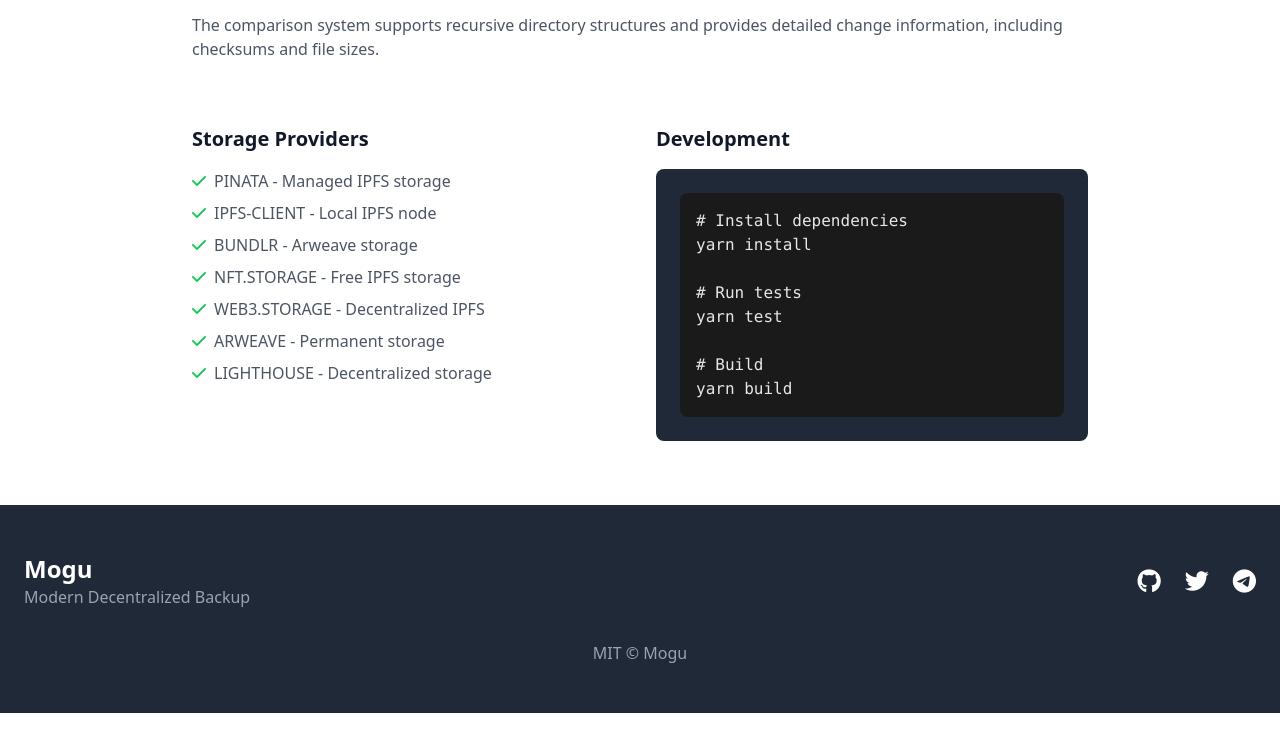
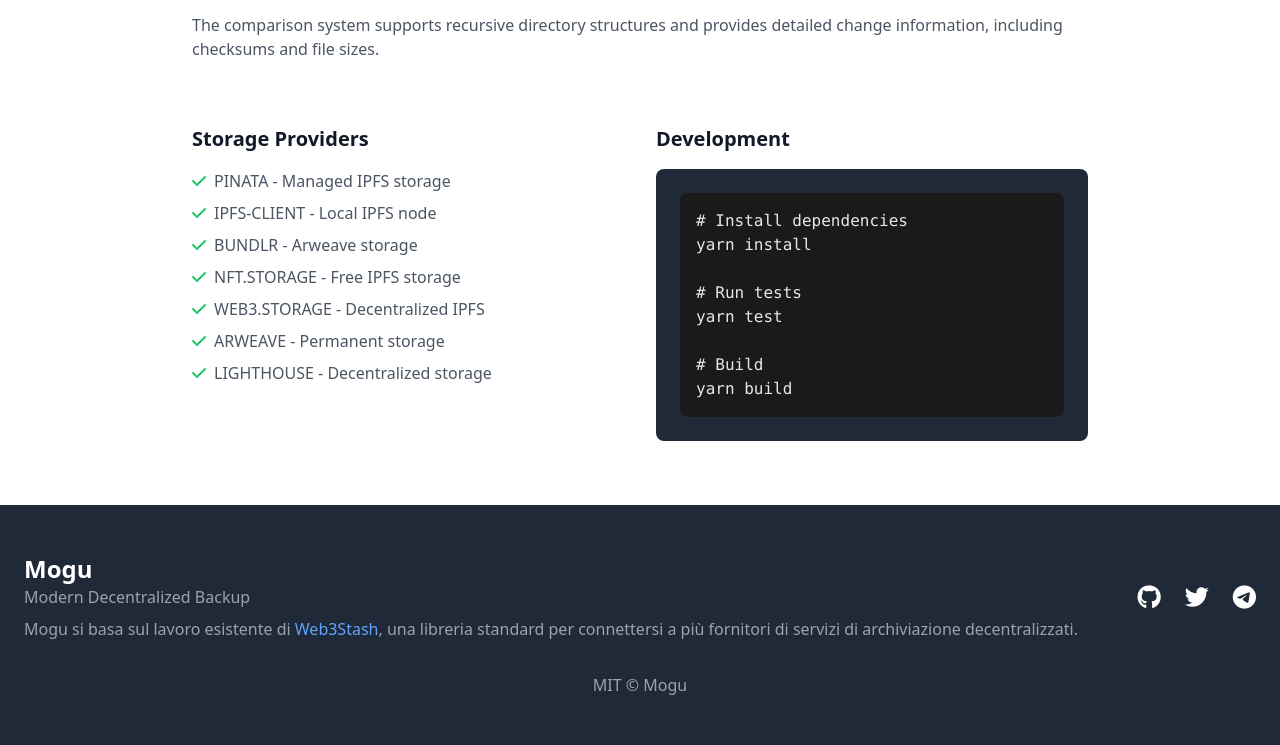
Before and after one commit to scobru/mogu, a website: page landing/index.html in a window 1280 px wide. Shown: the part 4977-5722 px from the top of the page. Before the commit the page ends 5690 px from the top, so only its background shows below. Drawn offline with nearby package versions, Linux system fonts and the light colour scheme.

Commit message:
edit readme

```diff
--- a/landing/index.html
+++ b/landing/index.html
@@ -313,6 +313,9 @@
                 <div class="mb-6 md:mb-0">
                     <h3 class="text-2xl font-bold">Mogu</h3>
                     <p class="text-gray-400">Modern Decentralized Backup</p>
+                    <p class="text-gray-400 mt-2">
+                        Mogu si basa sul lavoro esistente di <a href="https://github.com/mbcse/web3stash" class="text-blue-400 hover:underline">Web3Stash</a>, una libreria standard per connettersi a più fornitori di servizi di archiviazione decentralizzati.
+                    </p>
                 </div>
                 <div class="flex space-x-6">
                     <a href="https://github.com/scobru/mogu" class="hover:text-gray-300 transition">
```
Also changed, not shown: README.md.
